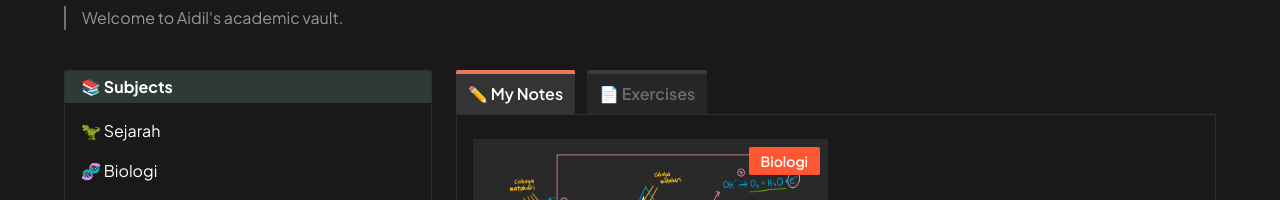
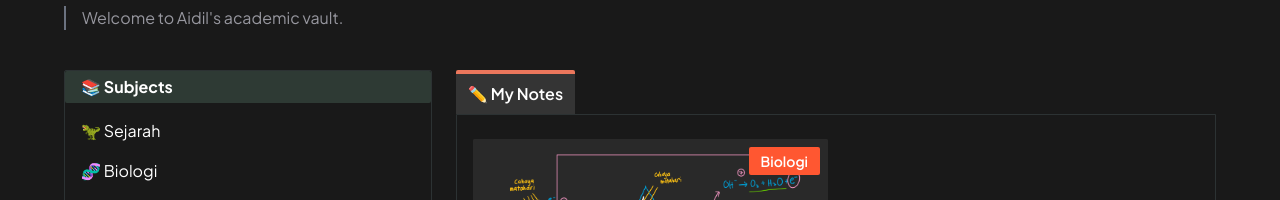
Before and after one commit to aidil-sekandar/study-with-aidil, an Astro site: page /biologi in a window 1280 px wide. Shown: the part 334-534 px from the top of the page. Built offline with nearby package versions, Linux system fonts and the light colour scheme; Astro itself is replaced by a stand-in of ours.

Commit message:
🚧 Hide Exercises from MainWindow

```diff
--- a/src/components/MainWindow.tsx
+++ b/src/components/MainWindow.tsx
@@ -1,9 +1,9 @@
 import { useState } from "react";
 import NotesWindow from "./NotesWindow";
 import Tab from "./Tab";
-import ExercisesWindow from "./ExercisesWindow";
+// import ExercisesWindow from "./ExercisesWindow";
 
-export default function MainWindow({ allNotes, allExercises }) {
+export default function MainWindow({ allNotes }) {
   const [showTab, setTab] = useState("notes");
 
   function handleTabChange(e) {
@@ -19,16 +19,16 @@ export default function MainWindow({ allNotes, allExercises }) {
           onShow={handleTabChange}
           id="notes"
         />
-        <Tab
+        {/* <Tab
           isActive={showTab == "exercises" ? true : false}
           title="📄 Exercises"
           onShow={handleTabChange}
           id="exercises"
-        />
+        /> */}
       </div>
       <main className="border-[1px] border-[#2C3233] py-6 px-4 rounded-b-sm">
         {showTab == "notes" && <NotesWindow allNotes={allNotes} />}
-        {showTab == "exercises" && <ExercisesWindow allExercises={allExercises} />}
+        {/* {showTab == "exercises" && <ExercisesWindow allExercises={allExercises} />} */}
       </main>
     </div>
   )
--- a/src/content/config.ts
+++ b/src/content/config.ts
@@ -10,16 +10,16 @@ const notes = defineCollection({
   }),
 });
 
-const exercises = defineCollection({
-  type: "data",
-  schema: z.object({
-    name: z.string(),
-    url: z.string(),
-    subject: z.string(),
-  }),
-});
+// const exercises = defineCollection({
+//   type: "data",
+//   schema: z.object({
+//     name: z.string(),
+//     url: z.string(),
+//     subject: z.string(),
+//   }),
+// });
 
 export const collections = {
   notes,
-  exercises,
+  // exercises
 };
--- a/src/pages/[subject]/index.astro
+++ b/src/pages/[subject]/index.astro
@@ -7,24 +7,24 @@ import { getCollection } from "astro:content";
 
 export async function getStaticPaths() {
   const allNotes = await getCollection("notes");
-  const allExercises = await getCollection("exercises");
+  // const allExercises = await getCollection("exercises");
   return allNotes.map((note) => {
     return {
       params: { subject: subjectURL(note.data.subject) },
-      props: { allNotes, allExercises, subject: note.data.subject },
+      props: { allNotes,  subject: note.data.subject },
     };
   });
 }
 
-const { allNotes, allExercises, subject } = Astro.props;
+const { allNotes, subject } = Astro.props;
 
 const filteredNotes = filterBySubject(allNotes, subject);
-const filteredExercises = filterBySubject(allExercises, subject);
+// const filteredExercises = filterBySubject(allExercises, subject);
 
 const headTitle = subject;
 ---
 
 <BaseLayout headTitle={headTitle}>
   <h1 slot="pageTitle" class="font-bold text-4xl mb-3">{subject}</h1>
-  <MainWindow client:load allNotes={filteredNotes} allExercises={filteredExercises} />
+  <MainWindow client:load allNotes={filteredNotes} />
 </BaseLayout>
--- a/src/pages/index.astro
+++ b/src/pages/index.astro
@@ -4,12 +4,12 @@ import MainWindow from "@/components/MainWindow";
 import { getCollection } from "astro:content";
 
 const allNotes = await getCollection("notes");
-const allExercises = await getCollection("exercises");
+// const allExercises = await getCollection("exercises");
 
 const headTitle = "Home";
 ---
 
 <BaseLayout headTitle={headTitle}>
   <h1 slot="pageTitle" class="font-bold text-4xl mb-3">Study With Aidil</h1>
-  <MainWindow client:load allNotes={allNotes} allExercises={allExercises} />
+  <MainWindow client:load allNotes={allNotes} />
 </BaseLayout>
```
